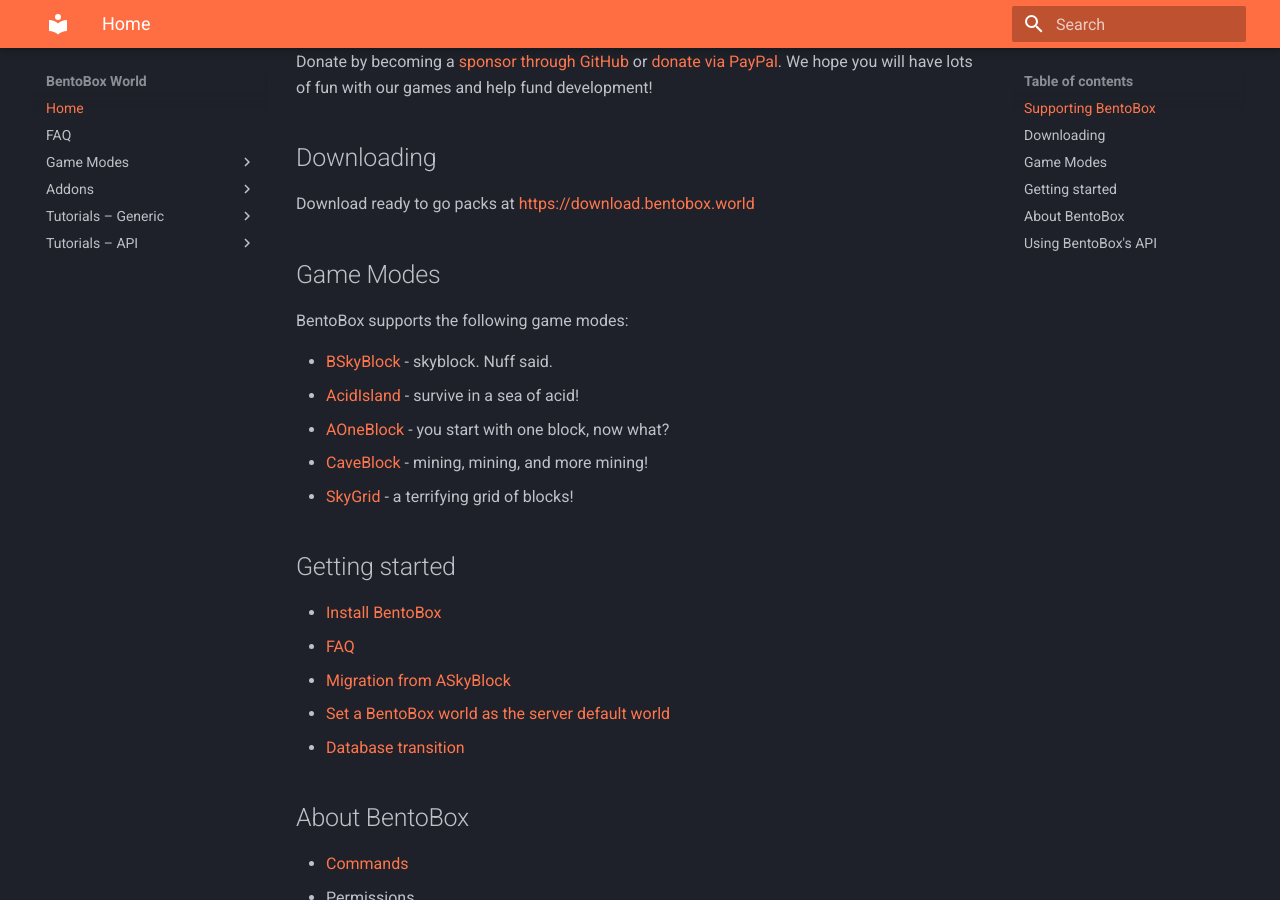
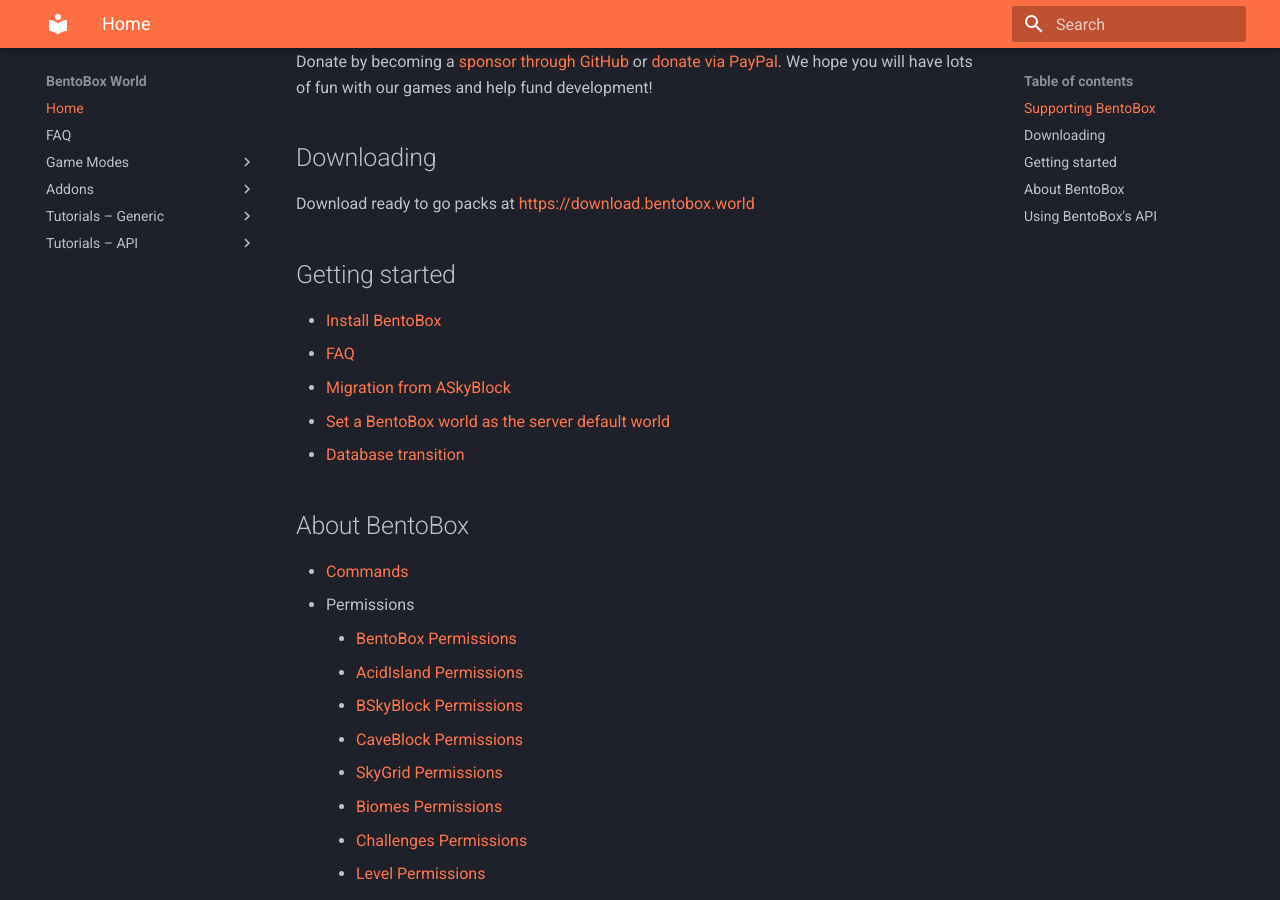
Before and after one commit to BentoBoxWorld/docs, an MkDocs documentation site: the page built from docs/index.md, in a window 1280 px wide and 900 px high, scrolled down 509 px. Built offline with MkDocs 1.6.1 and Material for MkDocs 9.7.7, drawn with Linux system fonts in a browser that asks for light colours.

Commit message:
Removed Gamemodes from the main page

```diff
--- a/docs/index.md
+++ b/docs/index.md
@@ -16,16 +16,6 @@
 ## Downloading
 
 Download ready to go packs at [https://download.bentobox.world](https://download.bentobox.world)
-
-## Game Modes
-
-BentoBox supports the following game modes:
-
-- [BSkyBlock](gamemodes/BSkyBlock) - skyblock. Nuff said.
-- [AcidIsland](gamemodes/AcidIsland) - survive in a sea of acid!
-- [AOneBlock](gamemodes/AOneBlock) - you start with one block, now what?
-- [CaveBlock](gamemodes/CaveBlock) - mining, mining, and more mining!
-- [SkyGrid](gamemodes/SkyGrid) - a terrifying grid of blocks!
 
 ## Getting started
 - [Install BentoBox](BentoBox/Install-Bentobox)
```
